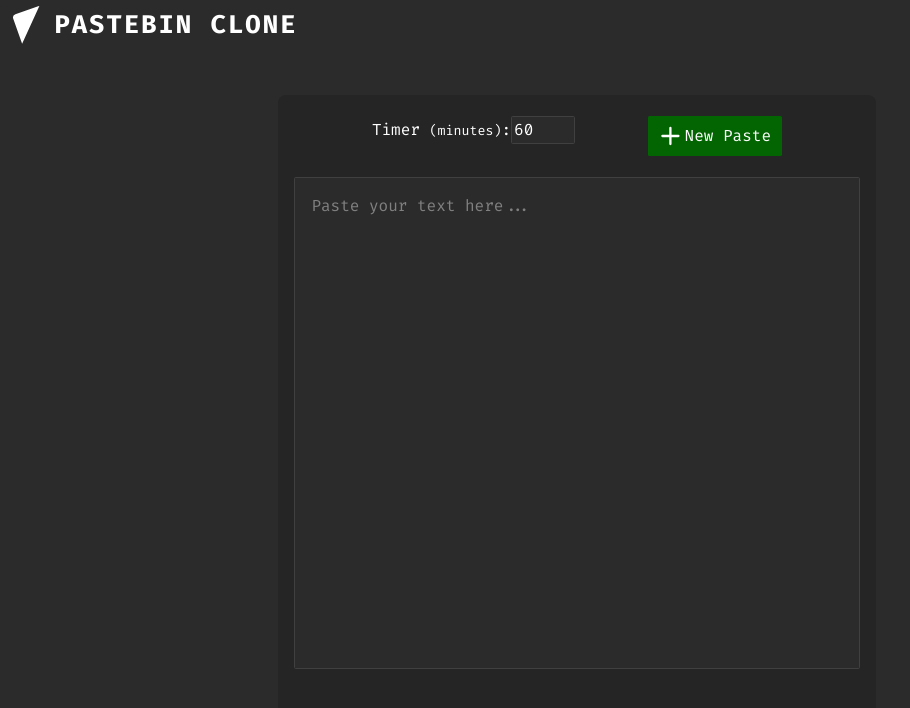
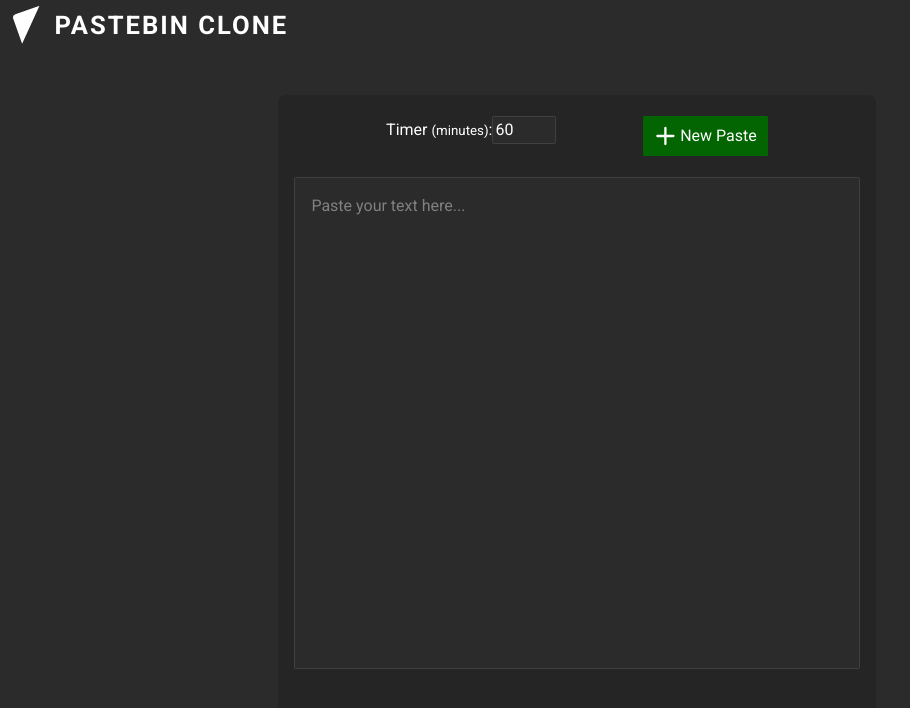
Before and after one commit to adiletbaimyrza/pastebin_clone, a React (Create React App) app: page / in a window 1280 px wide. Shown: the top 708 px of the page, without its empty margins (0-910 px from the left). Built offline with nearby package versions, Linux system fonts and the light colour scheme.

Commit message:
added styling, changed font to Roboto

```diff
--- a/src/index.css
+++ b/src/index.css
@@ -1,4 +1,4 @@
-@import url('https://fonts.googleapis.com/css2?family=Fira+Code:wght@300;400;500;600;700&display=swap');
+@import url('https://fonts.googleapis.com/css2?family=Roboto:ital,wght@0,100;0,300;0,400;0,500;0,700;0,900;1,100;1,300;1,400;1,500;1,700;1,900&display=swap');
 /* ----- CSS Reset ----- */
 *, *::before, *::after {
   box-sizing: border-box;
@@ -6,7 +6,7 @@
 
 * {
   margin: 0;
-  font-family: 'Fira Code', monospace;
+  font-family: 'Roboto', sans-serif;
 }
 
 body {
@@ -134,8 +134,28 @@
 #logo-text {
   font-size: 1.6rem;
   letter-spacing: 2px;
+  font-weight: 700;
 }
 
 .content {
   color: white;
 }
+
+.post-nav {
+  display: flex;
+justify-content: end;
+}
+
+.copy-button {
+  background: #2b2b2b;
+border: none;
+box-shadow: black 1px;
+padding: 0.5rem 0.5rem 0.2rem 0.5rem;
+box-shadow: 1px 1px 1px 1px #1e1e1e;
+transition: 0.1s background ease-in-out;
+}
+
+.copy-button:hover {
+  cursor: pointer;
+  background-color: #3e3e3e;
+}
```
